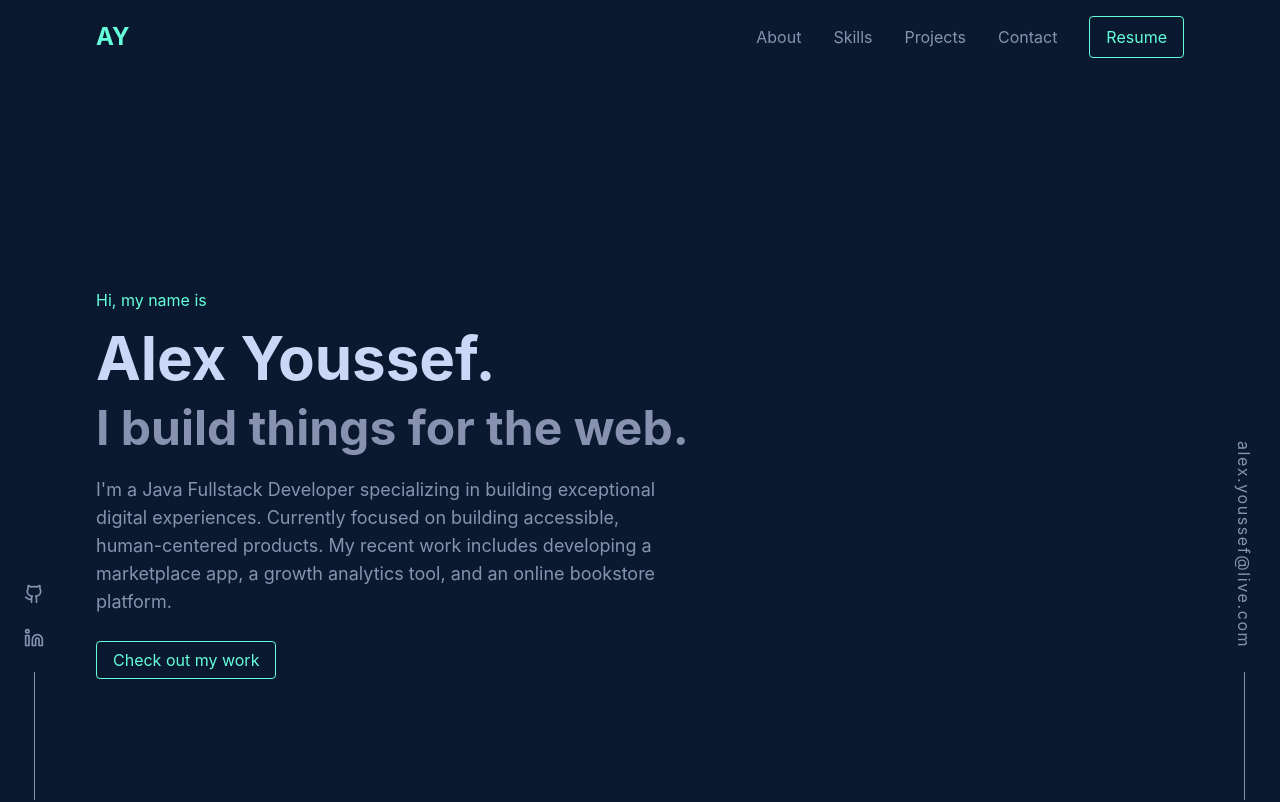
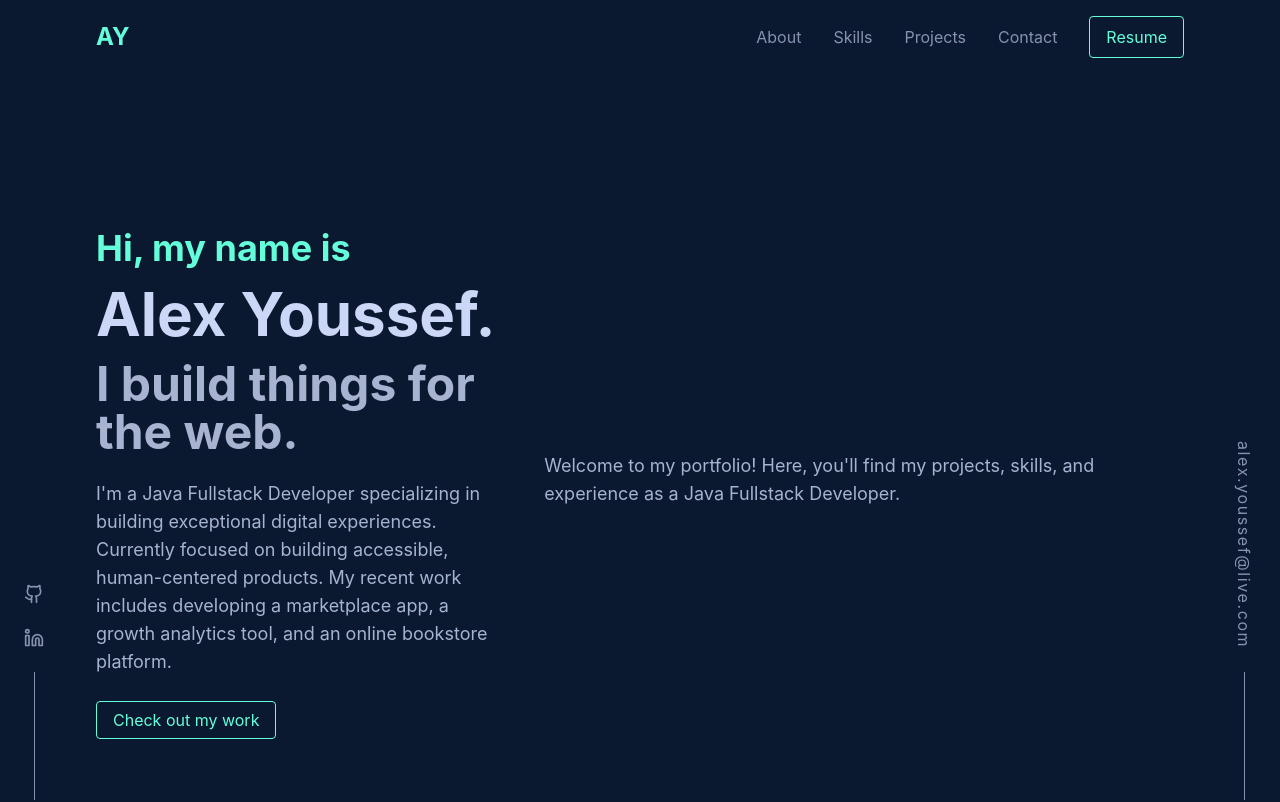
Before and after one commit to AlexBuildsLTS/Curriculum-vitae, a React (Vite) app: page / in a window 1280 px wide. Shown: the top 802 px of the page. Built offline with nearby package versions, Linux system fonts and the light colour scheme.

Commit message:
minor update

```diff
--- a/src/components/Hero.tsx
+++ b/src/components/Hero.tsx
@@ -1,19 +1,24 @@
 export default function Hero() {
   return (
-    <section className="flex items-center min-h-screen">
+    <section className="flex items-center min-h-screen bg-navy-primary text-slate-lightest">
       <div className="max-w-4xl animate-slide-up">
-        <h1 className="text-[var(--green)] mb-4">Hi, my name is</h1>
+        <h1 className="mb-4 text-4xl font-bold text-green">Hi, my name is</h1>
         <h2 className="mb-4 text-4xl font-bold md:text-6xl">Alex Youssef.</h2>
-        <h3 className="text-3xl md:text-5xl font-bold text-[var(--slate)] mb-6">
+        <h3 className="mb-6 text-3xl font-bold md:text-5xl text-slate-light">
           I build things for the web.
         </h3>
-        <p className="text-lg text-[var(--slate)] max-w-xl mb-8">
+        <p className="max-w-xl mb-8 text-lg text-slate-light">
           I'm a Java Fullstack Developer specializing in building exceptional digital experiences.
           Currently focused on building accessible, human-centered products. My recent work includes
           developing a marketplace app, a growth analytics tool, and an online bookstore platform.
         </p>
         <a href="#projects" className="btn-primary">Check out my work</a>
       </div>
+      <div className="ml-8 animate-fade-in">
+        <p className="text-lg text-slate-light">
+          Welcome to my portfolio! Here, you'll find my projects, skills, and experience as a Java Fullstack Developer.
+        </p>
+      </div>
     </section>
   );
 }
```
